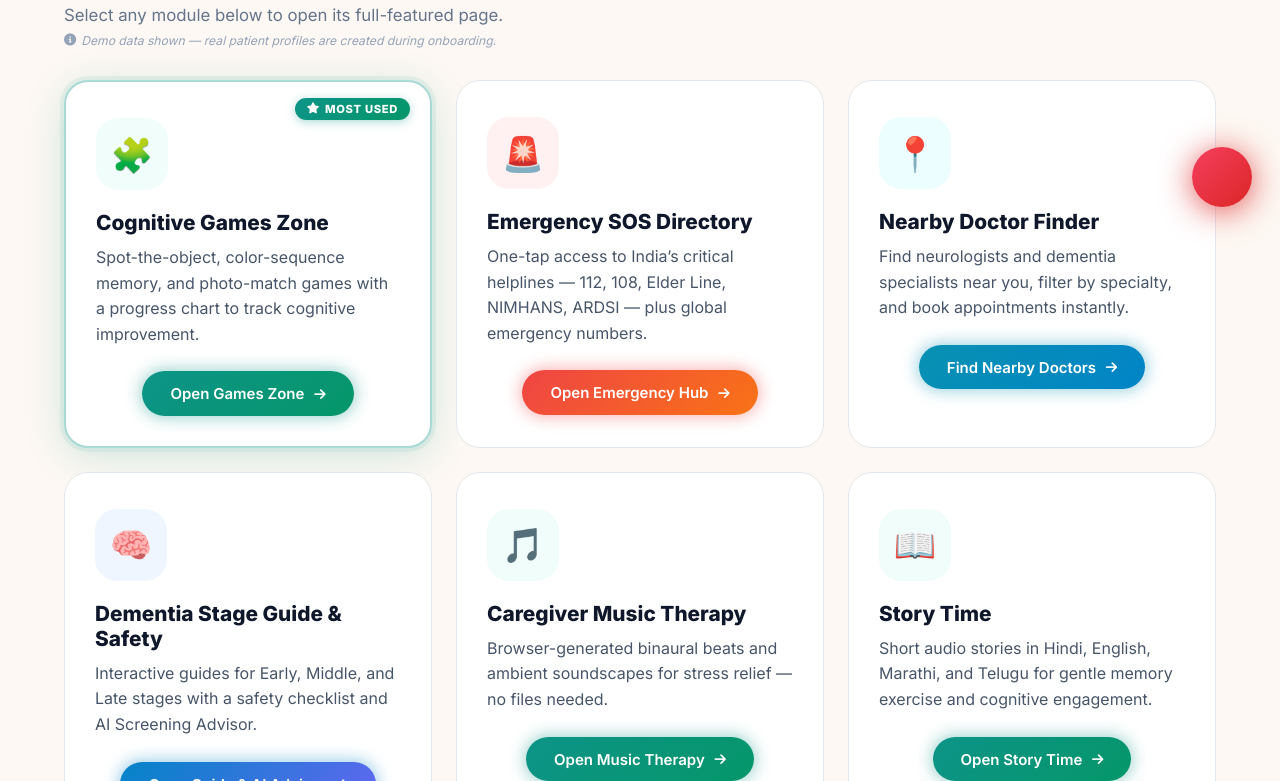
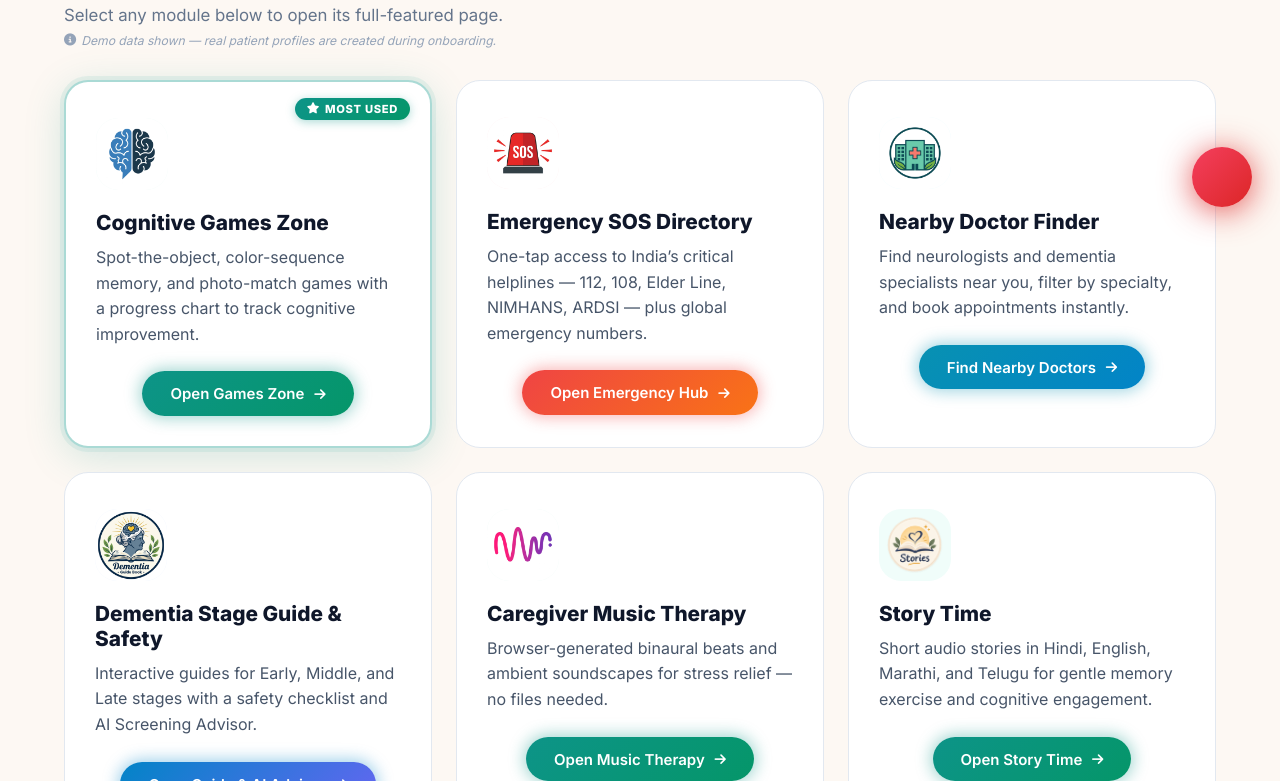
Before and after one commit to karandevkar24/carehub, a plain HTML site: page dashboard.html in a window 1280 px wide. Shown: the part 565-1346 px from the top of the page. Drawn offline with Linux system fonts and the light colour scheme; no server answers; sample sign-in values are in the browser's storage.

Commit message:
describe what you changed

```diff
--- a/dashboard.html
+++ b/dashboard.html
@@ -358,6 +358,13 @@
       display: flex; align-items: center; justify-content: center;
       font-size: 34px; margin-bottom: 20px;
       background: var(--icon-bg); transition: transform 0.25s;
+      overflow: hidden;
+    }
+    .card-icon img {
+      width: 100%; height: 100%;
+      object-fit: contain;
+      display: block;
+      border-radius: 0;
     }
     .t-card:hover .card-icon { transform: scale(1.1) rotate(-5deg); }
     .card-title { font-size: 1.3rem; font-weight: 800; color: #0f172a; margin-bottom: 10px; }
@@ -742,7 +749,7 @@
     <a class="t-card card-games card-games-hero" href="games.html" id="card-games">
       <span class="games-hero-badge"><i class="fas fa-star"></i> Most Used</span>
       <div class="card-content">
-        <div class="card-icon">&#129513;</div>
+        <div class="card-icon"><img src="./assets/icons/icon-games.jpg" alt="Cognitive Games icon" loading="lazy"></div>
         <div class="card-title" data-i18n="cards.games.title">Cognitive Games Zone</div>
         <div class="card-desc" data-i18n="cards.games.desc">Spot-the-object, color-sequence memory, and photo-match games with a progress chart to track cognitive improvement.</div>
         <div class="card-cta-btn" aria-hidden="true">
@@ -755,7 +762,7 @@
     <!-- 2. Emergency SOS — 🔴 Emergency/Urgent -->
     <a class="t-card card-emergency" href="emergency.html" id="card-sos">
       <div class="card-content">
-        <div class="card-icon">&#128680;</div>
+        <div class="card-icon"><img src="./assets/icons/icon-sos.jpg" alt="Emergency SOS icon" loading="lazy"></div>
         <div class="card-title" data-i18n="cards.sos.title">Emergency SOS Directory</div>
         <div class="card-desc" data-i18n="cards.sos.desc">One-tap access to India's critical helplines — 112, 108, Elder Line, NIMHANS, ARDSI — plus global emergency numbers.</div>
         <div class="card-cta-btn" aria-hidden="true">
@@ -768,7 +775,7 @@
     <!-- 3. Nearby Doctor Finder — 🔵 Medical/Info -->
     <a class="t-card card-gps" href="doctors.html" id="card-doctors">
       <div class="card-content">
-        <div class="card-icon">&#128205;</div>
+        <div class="card-icon"><img src="./assets/icons/icon-doctors.jpg" alt="Doctor Finder icon" loading="lazy"></div>
         <div class="card-title" data-i18n="cards.doctors.title">Nearby Doctor Finder</div>
         <div class="card-desc" data-i18n="cards.doctors.desc">Find neurologists and dementia specialists near you, filter by specialty, and book appointments instantly.</div>
         <div class="card-cta-btn" aria-hidden="true">
@@ -781,7 +788,7 @@
     <!-- 4. Dementia Stage Guide & Safety — 🔵 Medical/Info -->
     <a class="t-card card-dementia" href="dementia.html" id="card-dementia">
       <div class="card-content">
-        <div class="card-icon">&#129504;</div>
+        <div class="card-icon"><img src="./assets/icons/icon-dementia.jpg" alt="Dementia Guide icon" loading="lazy"></div>
         <div class="card-title" data-i18n="cards.dementia.title">Dementia Stage Guide &amp; Safety</div>
         <div class="card-desc" data-i18n="cards.dementia.desc">Interactive guides for Early, Middle, and Late stages with a safety checklist and AI Screening Advisor.</div>
         <div class="card-cta-btn" aria-hidden="true">
@@ -794,7 +801,7 @@
     <!-- 5. Caregiver Music Therapy — 🟢 Wellness/Activity -->
     <a class="t-card card-music" href="music.html" id="card-music">
       <div class="card-content">
-        <div class="card-icon">&#127925;</div>
+        <div class="card-icon"><img src="./assets/icons/icon-music.jpg" alt="Music Therapy icon" loading="lazy"></div>
         <div class="card-title" data-i18n="cards.music.title">Caregiver Music Therapy</div>
         <div class="card-desc" data-i18n="cards.music.desc">Browser-generated binaural beats and ambient soundscapes for stress relief — no files needed.</div>
         <div class="card-cta-btn" aria-hidden="true">
@@ -807,7 +814,7 @@
     <!-- 6. Story Time — 🟢 Wellness/Activity -->
     <a class="t-card card-stories" href="stories.html" id="card-stories">
       <div class="card-content">
-        <div class="card-icon">&#128214;</div>
+        <div class="card-icon"><img src="./assets/icons/icon-stories.jpg" alt="Story Time icon" loading="lazy"></div>
         <div class="card-title" data-i18n="cards.stories.title">Story Time</div>
         <div class="card-desc" data-i18n="cards.stories.desc">Short audio stories in Hindi, English, Marathi, and Telugu for gentle memory exercise and cognitive engagement.</div>
         <div class="card-cta-btn" aria-hidden="true">
```
Also changed, not shown: assets/icons/icon-dementia.jpg (added), assets/icons/icon-doctors.jpg (added), assets/icons/icon-games.jpg (added), assets/icons/icon-music.jpg (added), assets/icons/icon-sos.jpg (added), assets/icons/icon-stories.jpg (added).
